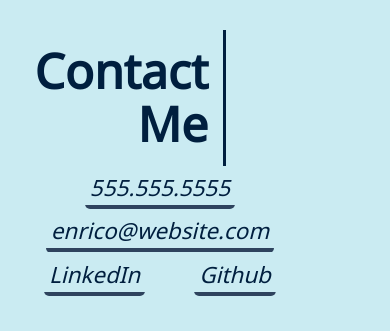
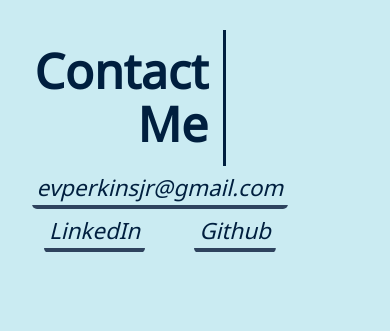
Before and after one commit to evperkinsjr/portfolio-website, a plain HTML site: page index.html in a window 390 px wide. Shown: the part 4327-4658 px from the top of the page. After the commit the page ends 4615 px from the top, so only its background shows below. Drawn offline with Linux system fonts and the light colour scheme.

Commit message:
removed phone number and updated email address in contact section of html

```diff
--- a/index.html
+++ b/index.html
@@ -78,8 +78,7 @@
             <h2>Contact Me</h2>
             <div>
                 <address>
-                    <a href="tel:+15555555555">555.555.5555</a>
-                    <a href="mailto:enrico@website.com">enrico@website.com</a>
+                    <a href="mailto:evperkinsjr@gmail.com">evperkinsjr@gmail.com</a>
                     <a href="#">LinkedIn</a>
                     <a href="#">Github</a>
                 </address>
```
